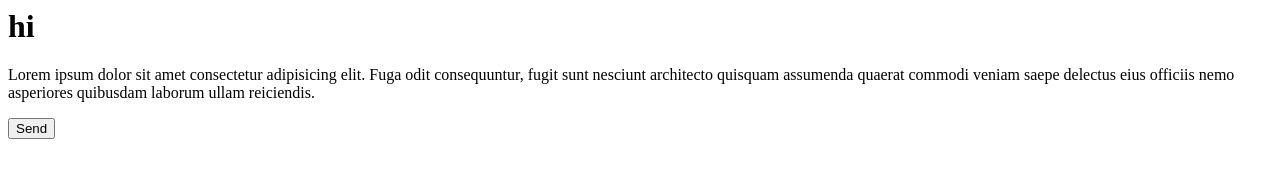
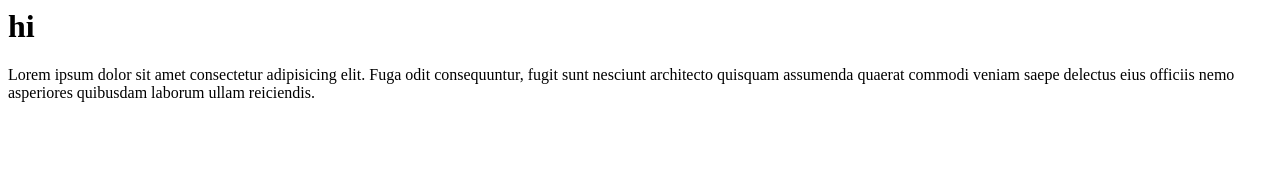
Before and after one commit to aliideal/git-tutorial, a plain HTML site: page index.html in a window 1280 px wide. Drawn offline with Linux system fonts and the light colour scheme.

Commit message:
index.html

```diff
--- a/index.html
+++ b/index.html
@@ -10,6 +10,5 @@
     <p>
         Lorem ipsum dolor sit amet consectetur adipisicing elit. Fuga odit consequuntur, fugit sunt nesciunt architecto quisquam assumenda quaerat commodi veniam saepe delectus eius officiis nemo asperiores quibusdam laborum ullam reiciendis.
     </p>
-    <button>Send</button>
 </body>
 </html>
```
